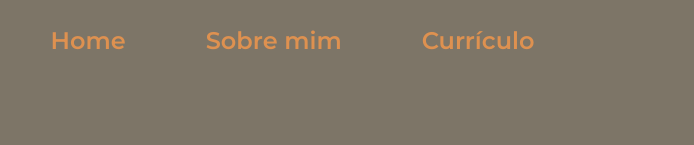
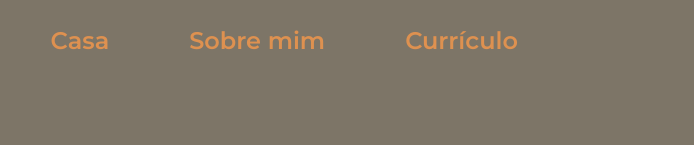
Before and after one commit to BrunoEduardo10203/Meu-portifolio, a plain HTML site: page curriculo.html in a window 1280 px wide. Shown: the top 145 px of the page, without its empty margins (295-989 px from the left). Drawn offline with nearby package versions, Linux system fonts and the light colour scheme.

Commit message:
Testando conhecimentos do git

```diff
--- a/curriculo.html
+++ b/curriculo.html
@@ -10,7 +10,7 @@
 
     <header class="cabecalho">
         <nav class="cabecalho__menu">
-            <a class="cabecalho__menu__link" href="./Index.html">Home</a>
+            <a class="cabecalho__menu__link" href="./Index.html">Casa</a>
             <a class="cabecalho__menu__link" href="./about.html">Sobre mim</a>
             <a class="cabecalho__menu__link" href="./curriculo.html">Currículo</a>
         </nav>
```
Also changed, not shown: Index.html (+1 -1 lines).
